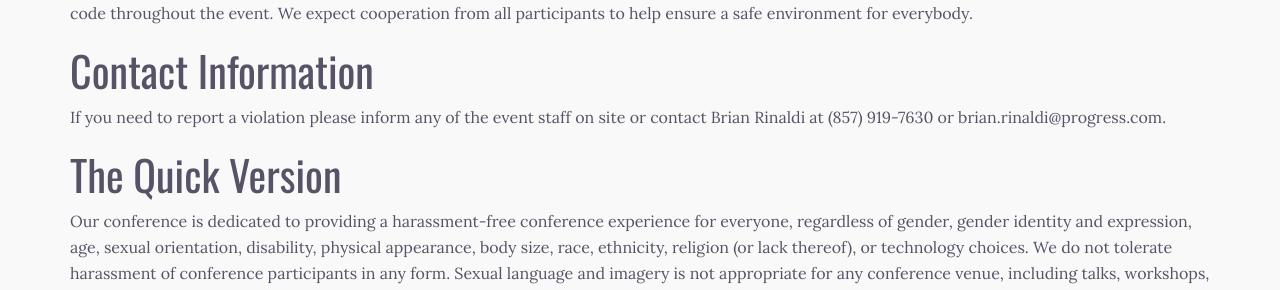
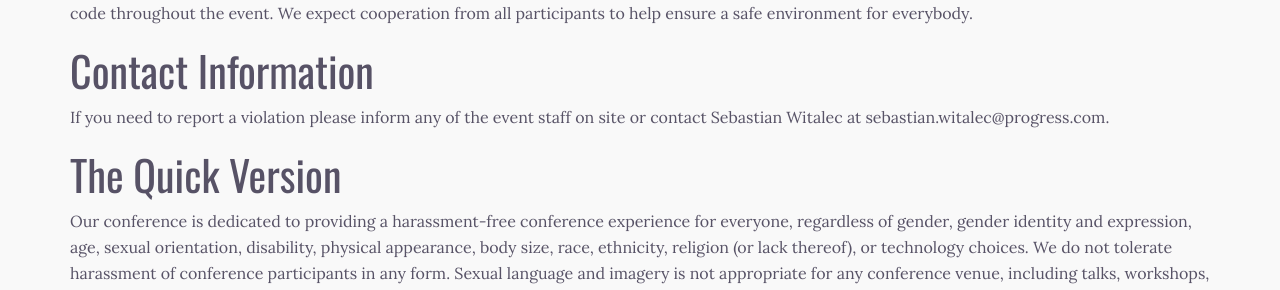
Before and after one commit to sebawita/nativescript-dev-day, a Jekyll site: the page built from code-of-conduct.md, in a window 1280 px wide and 900 px high. Shown: the part 380-670 px from the top of the window. Built offline with Jekyll 4.4.1, drawn with Linux system fonts in a browser that asks for light colours.

Commit message:
Changing contacts to Sebastian

```diff
--- a/code-of-conduct.md
+++ b/code-of-conduct.md
@@ -8,7 +8,7 @@ All attendees, speakers, sponsors and volunteers at our conference are required
 
 ## Contact Information
 
-If you need to report a violation please inform any of the event staff on site or contact Brian Rinaldi at (857) 919-7630 or brian.rinaldi@progress.com.
+If you need to report a violation please inform any of the event staff on site or contact Sebastian Witalec at sebastian.witalec@progress.com.
 
 ## The Quick Version
 
```
Also changed, not shown: 1 other file.
